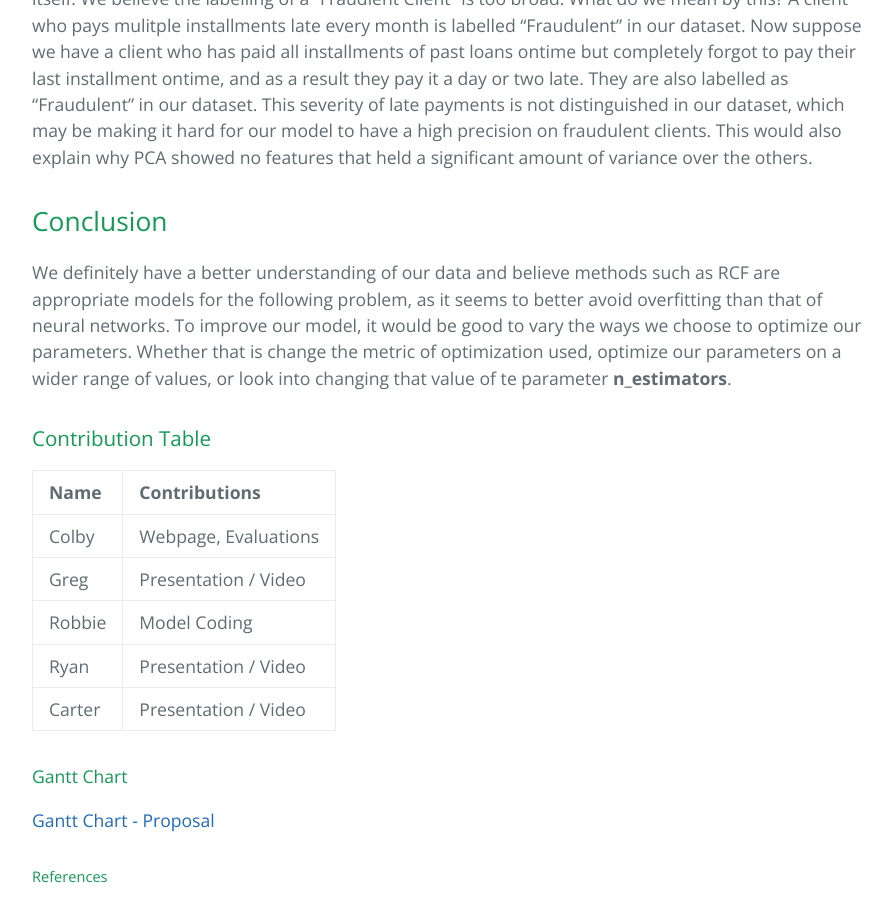
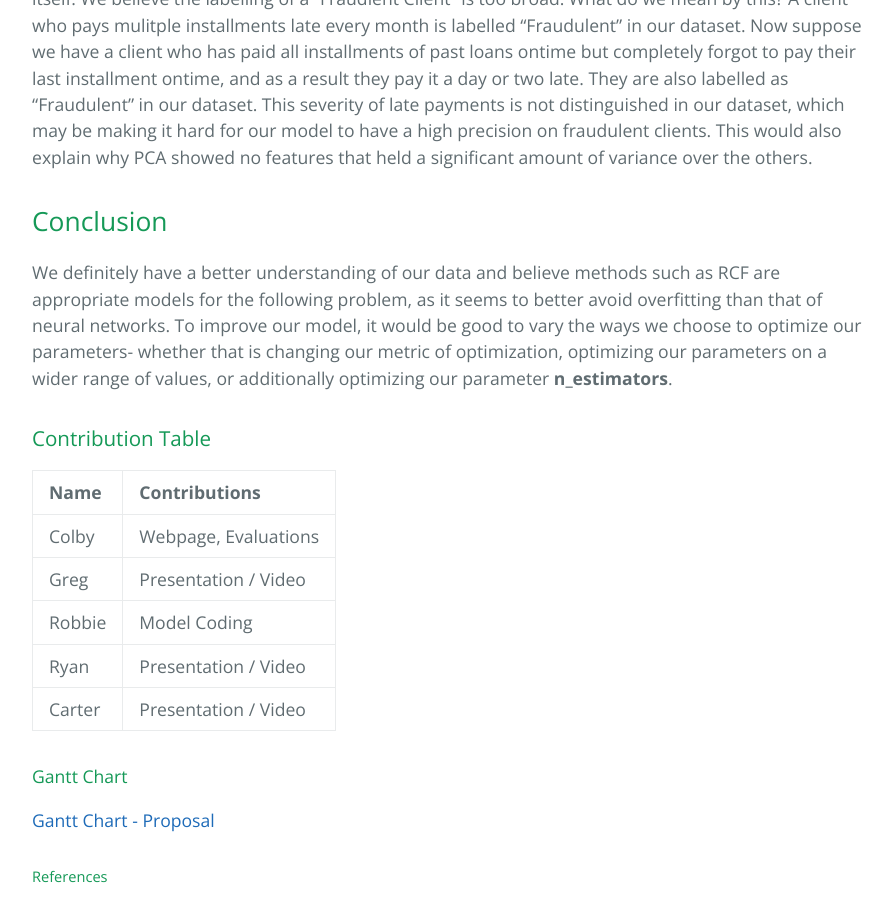
Before and after one commit to ryan-zaatari/CreditCardRisk, a Jekyll site: the page built from index.md, in a window 1280 px wide and 900 px high, scrolled down 9093 px. Shown: the whole window, without its empty margins (192-1084 px from the left). Built offline with Jekyll 4.4.1, drawn with Linux system fonts in a browser that asks for light colours.

Commit message:
Final report v2

```diff
--- a/index.md
+++ b/index.md
@@ -128,7 +128,7 @@ What then are possible reasons for this lack of precision in "Fraudulent Clients
 Another possible cause that has led to a lack of precision in our models happens to lie in the data itself. We believe the labelling of a "Fraudlent Client" is too broad. What do we mean by this? A client who pays mulitple installments late every month is labelled "Fraudulent" in our dataset. Now suppose we have a client who has paid all installments of past loans ontime but completely forgot to pay their last installment ontime, and as a result they pay it a day or two late. They are also labelled as "Fraudulent" in our dataset. This severity of late payments is not distinguished in our dataset, which may be making it hard for our model to have a high precision on fraudulent clients. This would also explain why PCA showed no features that held a significant amount of variance over the others.
 
 ## Conclusion
-We definitely have a better understanding of our data and believe methods such as RCF are appropriate models for the following problem, as it seems to better avoid overfitting than that of neural networks. To improve our model, it would be good to vary the ways we choose to optimize our parameters. Whether that is change the metric of optimization used, optimize our parameters on a wider range of values, or look into changing that value of te parameter **n_estimators**.
+We definitely have a better understanding of our data and believe methods such as RCF are appropriate models for the following problem, as it seems to better avoid overfitting than that of neural networks. To improve our model, it would be good to vary the ways we choose to optimize our parameters- whether that is changing our metric of optimization, optimizing our parameters on a wider range of values, or additionally optimizing our parameter **n_estimators**.
 
 ### Contribution Table
 
```
